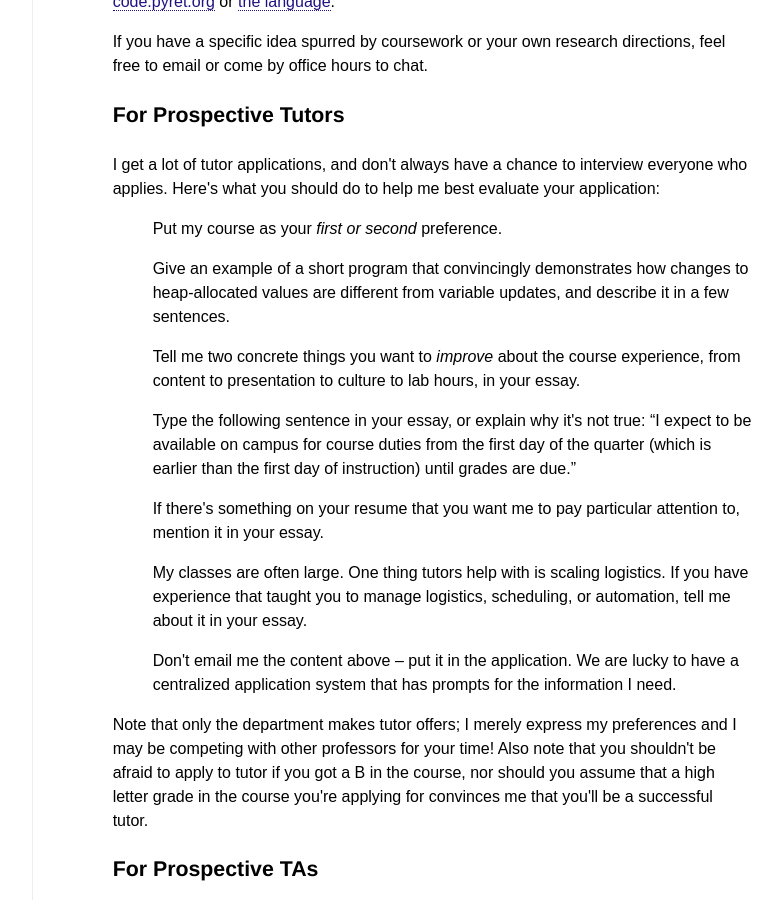
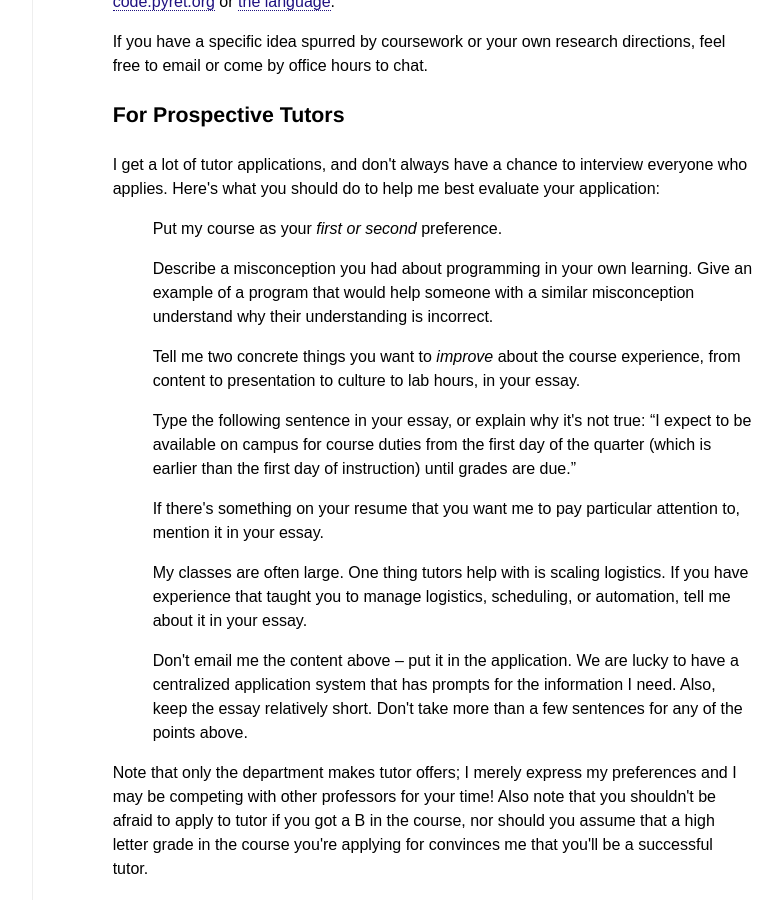
Before and after one commit to jpolitz/jpolitz.github.com, a Jekyll site: the page built from contact/index.html, in a window 1280 px wide and 900 px high, scrolled down 1344 px. Shown: the whole window, without its empty margins (235-1018 px from the left). Built offline with Jekyll 4.4.1, drawn with Linux system fonts in a browser that asks for light colours.

Commit message:
updated description of tutor applications

```diff
--- a/contact/index.html
+++ b/contact/index.html
@@ -93,9 +93,9 @@ application:
 <ul>
 <li>Put my course as your <em>first or second</em> preference.</li>
 
-<li>Give an example of a short program that convincingly demonstrates how
-changes to heap-allocated values are different from variable updates, and
-describe it in a few sentences.</li>
+<li>Describe a misconception you had about programming in your own learning.
+Give an example of a program that would help someone with a similar
+misconception understand why their understanding is incorrect.</li>
 
 <li>Tell me two concrete things you want to <em>improve</em> about the course
 experience, from content to presentation to culture to lab hours, in your
@@ -115,7 +115,9 @@ scheduling, or automation, tell me about it in your essay. </li>
 
 <li>Don't email me the content above – put it in the application. We are lucky
 to have a centralized application system that has prompts for the information I
-need.</li>
+need. Also, keep the essay relatively short. Don't take more than a few
+sentences for any of the points above.</li>
+
 </ul>
 
 Note that only the department makes tutor offers; I merely express my
```
